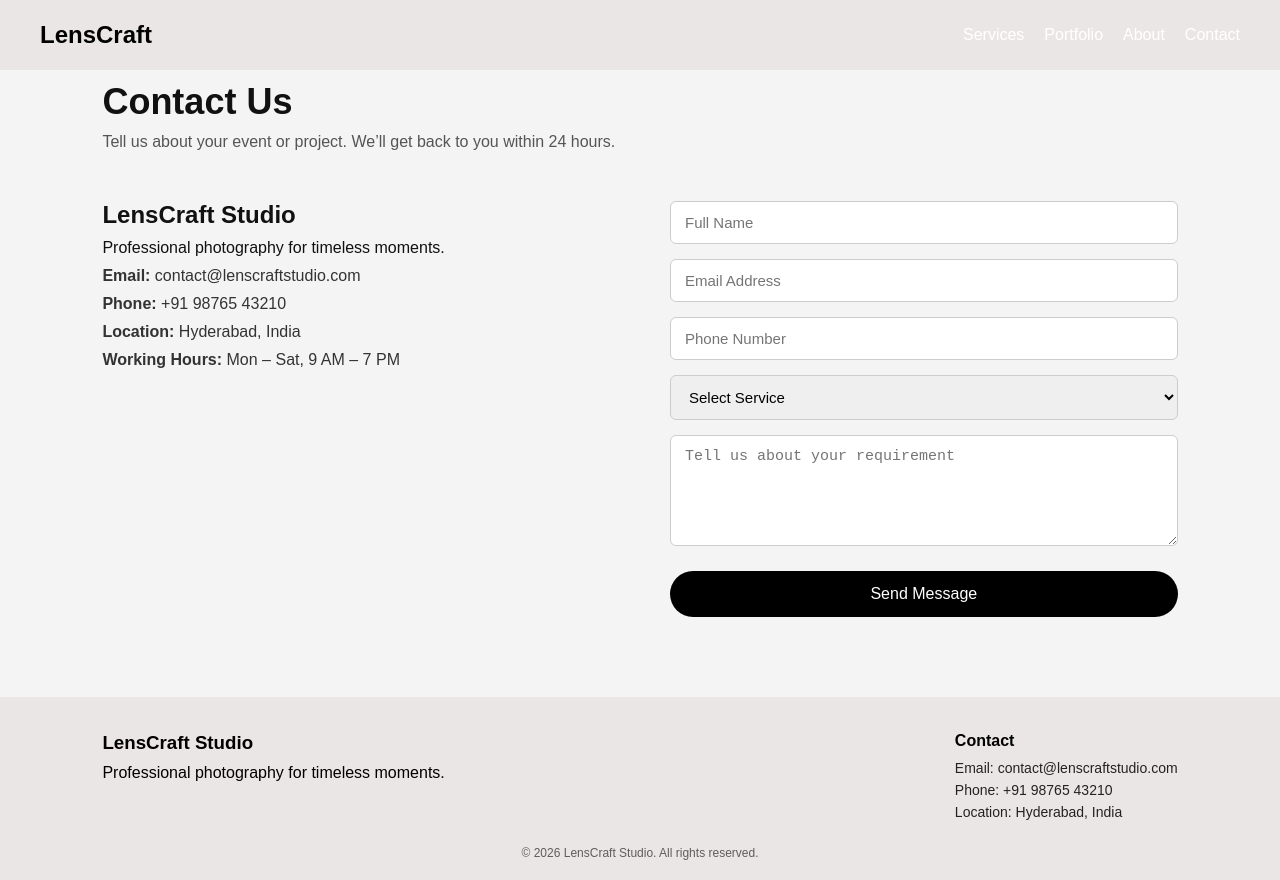
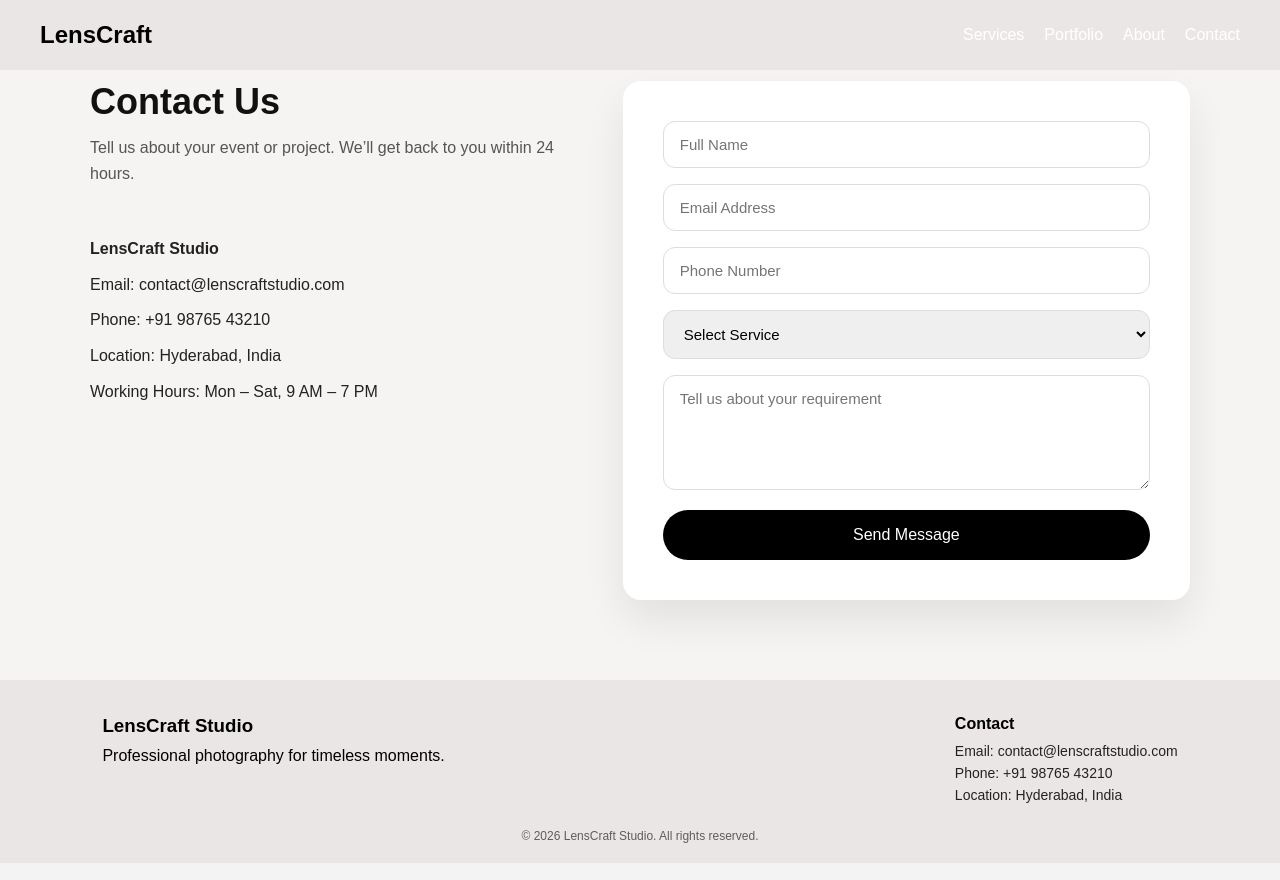
Before and after one commit to modupalliharshini/lenscraft-photo-studio, a React (Vite) app: page /contact in a window 1280 px wide. Built offline with nearby package versions, Linux system fonts and the light colour scheme.

Commit message:
Modified Services cards

```diff
--- a/src/components/Contact.jsx
+++ b/src/components/Contact.jsx
@@ -1,43 +1,61 @@
+import { useLocation } from "react-router-dom";
+import { useState } from "react";
+
 function Contact() {
+  const location = useLocation();
+
+  const [service, setService] = useState(
+    location.state?.selectedService || ""
+  );
+
   return (
-    <section className="contact">
-      <h2 className="contact-title">Contact Us</h2>
-      <p className="contact-subtitle">
-        Tell us about your event or project. We’ll get back to you within 24 hours.
+    <section className="contact" id="contact">
+      <div className="contact-container">
+
+        {/* LEFT SIDE */}
+        <div className="contact-info">
+          <h2>Contact Us</h2>
+          <p>
+            Tell us about your event or project. We’ll get back to you within
+            24 hours.
           </p>
 
-      <div className="contact-container">
-        {/* Left side */}
-        <div className="contact-info">
-          <h3>LensCraft Studio</h3>
-          <p>Professional photography for timeless moments.</p>
-
           <div className="contact-details">
-            <p><strong>Email:</strong> contact@lenscraftstudio.com</p>
-            <p><strong>Phone:</strong> +91 98765 43210</p>
-            <p><strong>Location:</strong> Hyderabad, India</p>
-            <p><strong>Working Hours:</strong> Mon – Sat, 9 AM – 7 PM</p>
+            <p><strong>LensCraft Studio</strong></p>
+            <p>Email: contact@lenscraftstudio.com</p>
+            <p>Phone: +91 98765 43210</p>
+            <p>Location: Hyderabad, India</p>
+            <p>Working Hours: Mon – Sat, 9 AM – 7 PM</p>
           </div>
         </div>
 
-        {/* Right side */}
-        <form className="contact-form">
+        {/* RIGHT SIDE */}
+        <div className="contact-form">
+          <form>
             <input type="text" placeholder="Full Name" required />
             <input type="email" placeholder="Email Address" required />
             <input type="tel" placeholder="Phone Number" />
 
-          <select required>
+            <select
+              value={service}
+              onChange={(e) => setService(e.target.value)}
+            >
               <option value="">Select Service</option>
-            <option>Wedding Photography</option>
-            <option>Portrait Photography</option>
-            <option>Event Coverage</option>
-            <option>Commercial Shoot</option>
+              <option value="Wedding Photography">Wedding Photography</option>
+              <option value="Portrait Photography">Portrait Photography</option>
+              <option value="Event Coverage">Event Coverage</option>
+              <option value="Commercial Shoot">Commercial Shoot</option>
             </select>
 
-          <textarea placeholder="Tell us about your requirement" rows="5"></textarea>
+            <textarea
+              rows="5"
+              placeholder="Tell us about your requirement"
+            ></textarea>
 
             <button type="submit">Send Message</button>
           </form>
+        </div>
+
       </div>
     </section>
   );
--- a/src/components/Gallery.jsx
+++ b/src/components/Gallery.jsx
@@ -5,13 +5,27 @@ function Gallery() {
       <p>Some of our recent work.</p>
 
      <div className="gallery-grid">
+  <div className="gallery-item">
     <img src="/images/photo1.jpg" alt="Work 1" />
+  </div>
+  <div className="gallery-item">
     <img src="/images/photo2.jpg" alt="Work 2" />
+  </div>
+  <div className="gallery-item">
     <img src="/images/photo3.jpg" alt="Work 3" />
+  </div>
+  <div className="gallery-item">
     <img src="/images/photo4.jpg" alt="Work 4" />
+  </div>
+  <div className="gallery-item">
     <img src="/images/photo5.jpg" alt="Work 5" />
+  </div>
+  <div className="gallery-item">
     <img src="/images/photo6.jpg" alt="Work 6" />
   </div>
+</div>
+
+
     </section>
   );
 }
--- a/src/components/home.jsx
+++ b/src/components/home.jsx
@@ -10,6 +10,11 @@ const Home = () => {
   return (
     <div>
       <Hero />
+
+      <section className="trust-strip">
+        <p>Weddings • Portraits • Events • Commercial Photography</p>
+      </section>
+
       <Services/>
       <Gallery />
       <About/>
--- a/src/styles/App.css
+++ b/src/styles/App.css
@@ -5,13 +5,13 @@ body {
   font-family: Arial, Helvetica, sans-serif;
 }
 
-/* HERO SECTION – CLEAN (NO IMAGE) */
+/* HERO SECTION  */
 .hero {
   min-height: 100vh;
   display: flex;
   align-items: center;
   justify-content: center;
-  background-color: #f4f4f4; /* neutral, professional */
+  background-color: #f4f4f4;
   text-align: center;
 }
 
@@ -50,6 +50,14 @@ body {
 }
 
 
+.trust-strip {
+  text-align: center;
+  padding: 48px 0 48px;
+  font-size: 14px;
+  font-weight: 800;
+  letter-spacing: 1px;
+  color: #0d0d0d;
+}
 
 
 /* ===== Navbar ===== */
@@ -63,6 +71,7 @@ body {
   justify-content: space-between;
   align-items: center;
   padding: 20px 40px;
+  z-index: 1000;
   background-color: rgb(235, 230, 230);
   color: black;
 }
@@ -104,7 +113,7 @@ body {
   text-decoration: underline;
 }
 
-/* NAVBAR LINKS RESET */
+/* NAVBAR LINKS */
 .nav-links li a {
   text-decoration: none;
   color: white;
@@ -117,7 +126,7 @@ body {
   color: #cccccc;
 }
 
-/* REMOVE VISITED COLOR */
+
 .nav-links li a:visited {
   color: black;
 }
@@ -126,7 +135,7 @@ body {
 /* SERVICES SECTION */
 .services {
   padding: 80px 8%;
-  background-color: #f4f1ef; /* soft neutral like your site */
+  background-color: #f4f1ef;
   text-align: center;
 }
 
@@ -141,18 +150,22 @@ body {
   margin-bottom: 50px;
 }
 
+/* GRID */
 .services-grid {
   display: grid;
   grid-template-columns: repeat(4, 1fr);
   gap: 24px;
 }
 
+/* CARD */
 .service-card {
   background: #ffffff;
-  padding: 30px 20px;
+  padding: 30px 24px;
   border-radius: 14px;
   text-align: left;
   transition: transform 0.3s ease, box-shadow 0.3s ease;
+  display: flex;
+  flex-direction: column;
 }
 
 .service-card h3 {
@@ -164,23 +177,49 @@ body {
   font-size: 15px;
   color: #555;
   line-height: 1.6;
+  margin-bottom: 24px;
 }
 
+/* HOVER EFFECT */
 .service-card:hover {
   transform: translateY(-6px);
   box-shadow: 0 12px 30px rgba(0, 0, 0, 0.08);
 }
 
-/* Mobile */
+/* BOOK NOW BUTTON */
+.service-btn {
+  margin-top: auto;
+  align-self: center;
+  background: transparent;
+  color: #000;
+  border: 1.5px solid #000;
+  padding: 8px 16px;
+  font-size: 14px;
+  border-radius: 6px;
+  cursor: pointer;
+  transition: all 0.3s ease;
+}
+
+.service-btn:hover {
+  background: #000;
+  color: #fff;
+}
+
+/* TABLET */
 @media (max-width: 900px) {
   .services-grid {
     grid-template-columns: repeat(2, 1fr);
   }
 }
 
+/* MOBILE */
 @media (max-width: 500px) {
   .services-grid {
     grid-template-columns: 1fr;
+  }
+
+  .service-card {
+    padding: 24px 20px;
   }
 }
 
@@ -210,24 +249,65 @@ body {
   margin-top: 40px;
   display: grid;
   grid-template-columns: repeat(3, 1fr);
-  gap: 20px;
+  /* gap: 20px; */
+  gap: 24px;
 }
 
-.gallery-grid img {
+
+
+.gallery-item {
+  position: relative;
   width: 100%;
-  /* height: 300px; */
-  height: 100%;
-  aspect-ratio: 16/10;
-  object-fit: cover;
+  height: 260px;
+  border-radius: 20px;
+  overflow: hidden;
   cursor: pointer;
-  transition: transform 0.3s ease, box-shadow 0.3s ease;
-  border-radius: 20px;
-  display: block;
 }
 
-.gallery-grid img:hover {
-  transform: scale(1.05);
-  box-shadow: 0 10px 25px rgba(0, 0, 0, 0.2);
+/* Image */
+.gallery-item img {
+  width: 100%;
+  height: 100%;
+  object-fit: cover;
+  transition: transform 0.6s ease;
+}
+
+/* Dark overlay */
+.gallery-item::after {
+  content: "";
+  position: absolute;
+  inset: 0;
+  background: rgba(0, 0, 0, 0.25);
+  opacity: 0;
+  transition: opacity 0.4s ease;
+}
+
+/* Hover text */
+.gallery-item span {
+  position: absolute;
+  bottom: 20px;
+  left: 20px;
+  color: #fff;
+  font-size: 16px;
+  font-weight: 500;
+  opacity: 0;
+  transform: translateY(10px);
+  transition: all 0.4s ease;
+  z-index: 2;
+}
+
+/* Hover effects */
+.gallery-item:hover img {
+  transform: scale(1.08);
+}
+
+.gallery-item:hover::after {
+  opacity: 1;
+}
+
+.gallery-item:hover span {
+  opacity: 1;
+  transform: translateY(0);
 }
 
 
@@ -275,14 +355,6 @@ body {
 
 
 
-/* .footer {
-  padding: 20px;
-  background-color: #111;
-  color: white;
-  text-align: center;
-  font-size: 14px;
-} */
-
 .footer {
   background-color: rgb(235, 230, 230);
   color: black;
@@ -319,78 +391,91 @@ body {
 
 /* CONTACT SECTION */
 .contact {
-  padding: 80px 8%;
-  background-color: #f4f4f4;
+  padding: 80px 20px;
+  background-color: #f6f4f2;
 }
 
-.contact-title {
-  font-size: 36px;
-  margin-bottom: 10px;
+.contact-container {
+  max-width: 1100px;
+  margin: auto;
+  display: grid;
+  grid-template-columns: 1fr 1.2fr;
+  gap: 60px;
 }
 
-.contact-subtitle {
+/* LEFT SIDE */
+.contact-info h2 {
+  font-size: 36px;
+  margin-bottom: 12px;
+}
+
+.contact-info p {
   color: #555;
+  line-height: 1.6;
   margin-bottom: 50px;
 }
 
-.contact-container {
-  display: flex;
-  gap: 60px;
+.contact-details p {
+  margin-bottom: 10px;
+  color: #222;
 }
 
-/* Left */
-.contact-info {
-  flex: 1;
+/* RIGHT SIDE CARD */
+.contact-form {
+  background: white;
+  padding: 40px;
+  border-radius: 18px;
+  box-shadow: 0 20px 40px rgba(0, 0, 0, 0.08);
 }
 
-.contact-info h3 {
-  font-size: 24px;
-  margin-bottom: 10px;
+/* FORM ELEMENTS */
+.contact-form input,
+.contact-form textarea,
+.contact-form select {
+  width: 100%;
+  padding: 14px 16px;
+  margin-bottom: 16px;
+  border-radius: 12px;
+  border: 1px solid #ddd;
+  font-size: 15px;
+  outline: none;
+  font-family: inherit;
 }
 
-.contact-details p {
-  margin: 10px 0;
-  color: #333;
+.contact-form input:focus,
+.contact-form textarea:focus,
+.contact-form select:focus {
+  border-color: black;
 }
 
-/* Right */
-.contact-form {
-  flex: 1;
-  display: flex;
-  flex-direction: column;
-  gap: 15px;
-}
-
-.contact-form input,
-.contact-form select,
-.contact-form textarea {
-  padding: 12px 14px;
-  font-size: 15px;
-  border: 1px solid #ccc;
-  border-radius: 6px;
-}
-
+/* BUTTON */
 .contact-form button {
-  margin-top: 10px;
-  padding: 14px;
-  background-color: black;
+  width: 100%;
+  padding: 16px;
+  border-radius: 30px;
+  border: none;
+  background: black;
   color: white;
-  border: none;
-  border-radius: 25px;
   font-size: 16px;
   cursor: pointer;
+  transition: background 0.3s ease;
 }
 
 .contact-form button:hover {
-  background-color: #333;
+  background: #222;
 }
 
-/* Mobile */
+/* MOBILE */
 @media (max-width: 768px) {
   .contact-container {
-    flex-direction: column;
+    grid-template-columns: 1fr;
+  }
+
+  .contact {
+    padding: 60px 20px;
   }
 }
+
 
 
 
```
Also changed, not shown: src/components/Hero.jsx (+0 -13 lines), src/components/Services.jsx (+34 -0 lines). Lines whose indentation alone changed are shown as unchanged.
